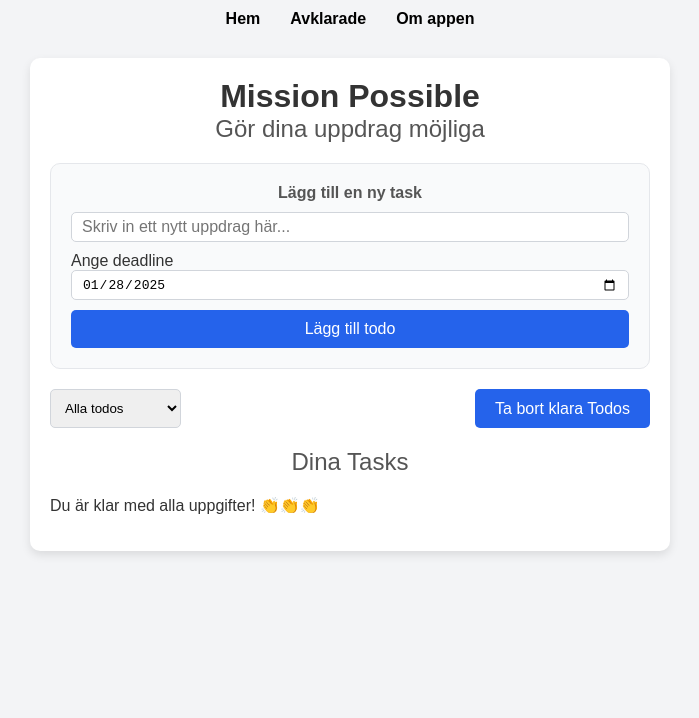
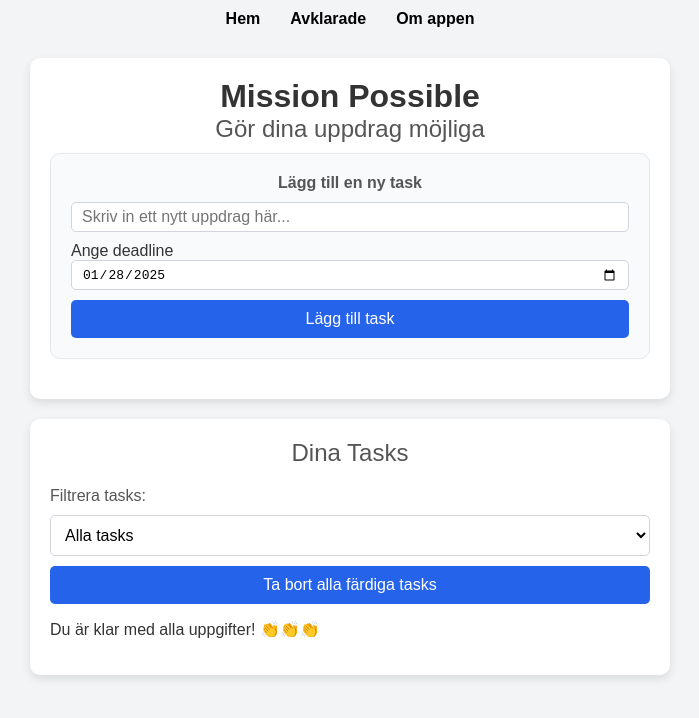
Before and after one commit to angien90/Arbetsmetodik_vue, a Vue app: page / in a window 1280 px wide. Shown: the top 718 px of the page, without its empty margins (290-989 px from the left). Built offline with nearby package versions, Linux system fonts and the light colour scheme; a web font is replaced by a local one.

Commit message:
fix(label on selector):Add label on selector

```diff
--- a/src/views/HomeView.vue
+++ b/src/views/HomeView.vue
@@ -70,26 +70,36 @@ function deleteFinishedTodos() {
       <section class="form-group">
         <label for="deadline">Ange deadline</label>
         <input type="date" id="deadline" v-model="todoDate" />
-        <button @click="addTodo">Lägg till todo</button>
+        <button @click="addTodo">Lägg till task</button>
       </section>
     </section>
+  </main>
 
+  <main>
     <section class="filter-and-button-wrapper">
-      <select v-model="filter">
-        <option value="Visa alla">Alla todos</option>
+      <h2>Dina Tasks</h2>
+      <label for="todo-filter">Filtrera tasks:</label>
+      <select id="todo-filter" v-model="filter">
+        <option value="Visa alla">Alla tasks</option>
         <option value="Klar">Klara</option>
         <option value="Inte klar">Inte klara</option>
-        <option value="Förfallna todos">Förfallna todos</option>
+        <option value="Förfallna todos">Förfallna</option>
       </select>
-    <button @click="deleteFinishedTodos">Ta bort klara Todos</button>
+      <button @click="deleteFinishedTodos">Ta bort alla färdiga tasks</button>
     </section>
 
     <section class="my-task-list">
       <p v-if="showCompletedMessage">Snyggt jobbat med att göra klart en uppgift! 🎉</p>
-      <h2>Dina Tasks</h2>
       <ul>
         <li v-for="todo in filteredTodos" :key="todo.id">
-          <SingleTodo :todo-text="todo.text" :complete="todo.complete" :id="todo.id" :deadline="todo.deadline"@task-completed="onTaskCompleted" @remove-todo="removeTodoFromList" />
+          <SingleTodo
+            :todo-text="todo.text"
+            :complete="todo.complete"
+            :id="todo.id"
+            :deadline="todo.deadline"
+            @task-completed="onTaskCompleted"
+            @remove-todo="removeTodoFromList"
+          />
         </li>
       </ul>
       <p v-if="todos.length === 0">Du är klar med alla uppgifter! 👏👏👏</p>
@@ -99,7 +109,7 @@ function deleteFinishedTodos() {
 
 <style>
 body {
-    font-family: "Delius", sans-serif;
+  font-family: 'Delius', sans-serif;
   background-color: #f3f4f6;
   color: #333;
   margin: 0;
@@ -117,7 +127,9 @@ function deleteFinishedTodos() {
   box-shadow: 0 4px 10px rgba(0, 0, 0, 0.1);
 }
 
-  h1, h2, h3 {
+h1,
+h2,
+h3 {
   text-align: center;
   margin: 0;
 }
@@ -125,7 +137,7 @@ function deleteFinishedTodos() {
 h2 {
   font-weight: lighter;
   color: #555;
-    margin-bottom: 20px;
+  margin-bottom: 10px;
 }
 
 h3 {
@@ -177,7 +189,9 @@ function deleteFinishedTodos() {
   border-radius: 5px;
   font-size: 1em;
   cursor: pointer;
-    transition: background-color 0.3s, box-shadow 0.3s;
+  transition:
+    background-color 0.3s,
+    box-shadow 0.3s;
 }
 
 button:hover {
@@ -187,19 +201,25 @@ function deleteFinishedTodos() {
 
 .filter-and-button-wrapper {
   display: flex;
-    justify-content: space-between;
-    margin-bottom: 20px;
-    gap: 20px;
+  flex-direction: column;
+  gap: 10px;
+}
+
+.filter-and-button-wrapper label {
+  font-size: 1em;
+  color: #555;
 }
 
 .filter-and-button-wrapper select {
-    width: auto;
   padding: 10px;
+  font-size: 1em;
   border: 1px solid #d1d5db;
   border-radius: 5px;
+  background-color: #fff;
 }
 
-  ul, li {
+ul,
+li {
   margin: 10px 0;
   padding: 0;
   list-style: none;
```
Lines whose indentation alone changed are shown as unchanged.
